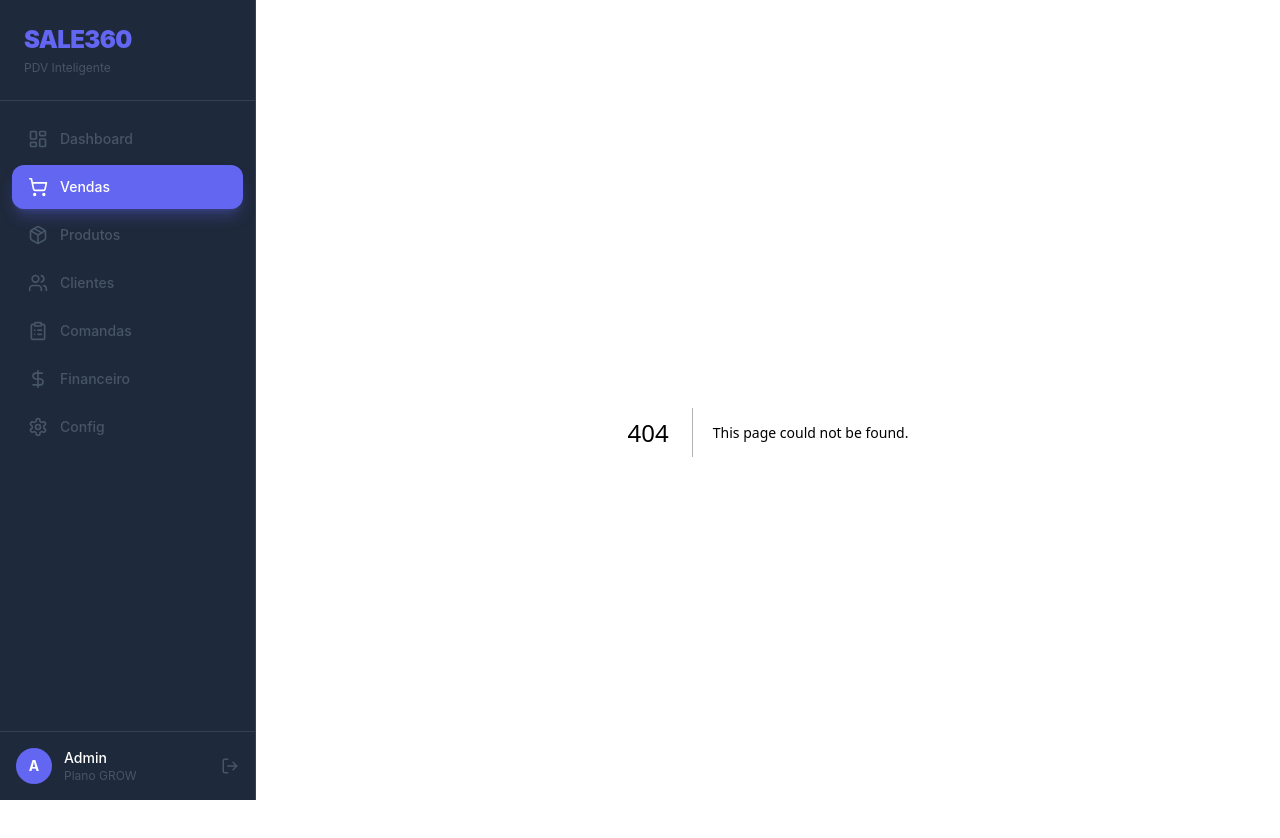
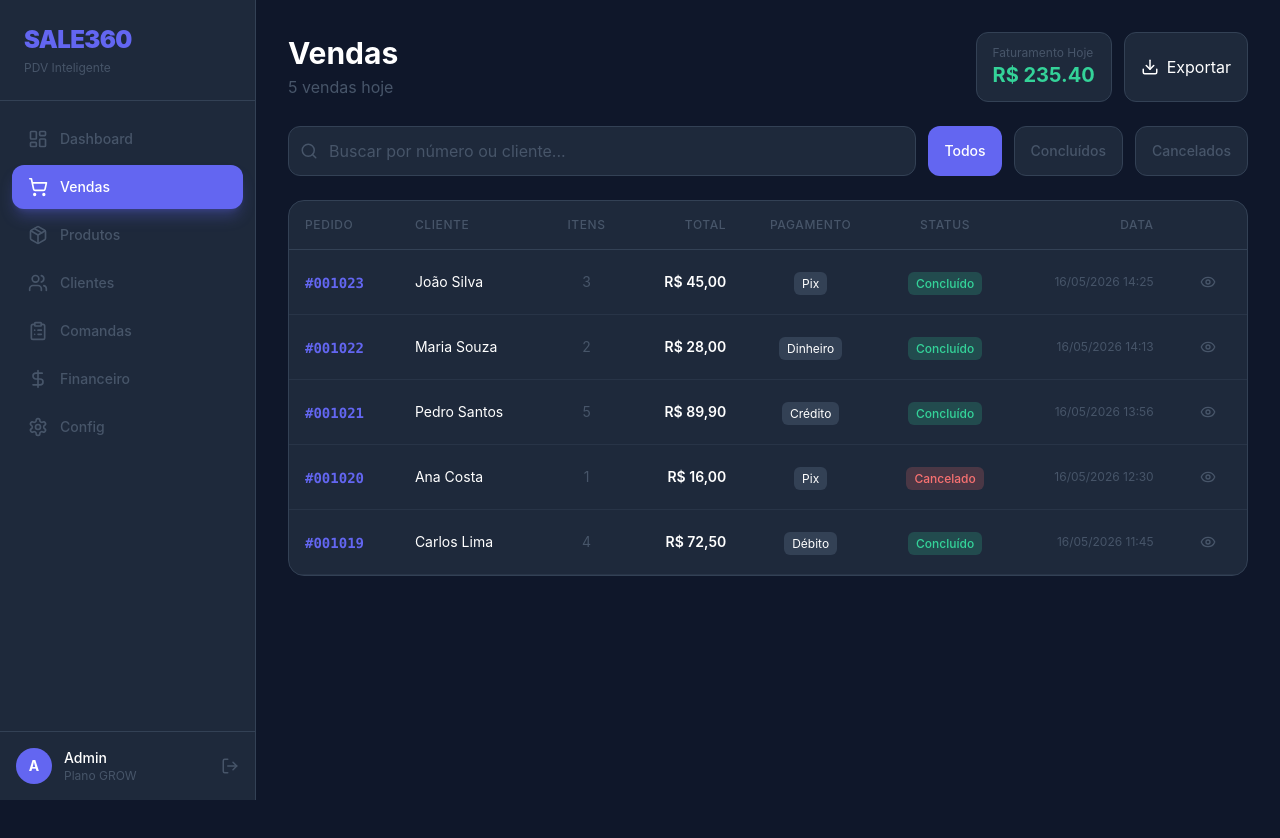
Before and after one commit to philipecordeiroprc-rgb/Sale360, a Next.js app in the folder apps/web/: page /orders in a window 1280 px wide. Before the commit this address had no page. Shown: the top 838 px of the page. After the commit the page ends 800 px from the top, so only its background shows below. Built offline with nearby package versions, Linux system fonts and the light colour scheme.

Commit message:
auto: update page.tsx

```diff
--- /dev/null
+++ b/apps/web/src/app/orders/page.tsx
@@ -0,0 +1,128 @@
+'use client';
+
+import { useState } from 'react';
+import { Search, Filter, Download, Eye } from 'lucide-react';
+
+const orders = [
+  { id: '#001023', customer: 'João Silva', items: 3, total: 'R$ 45,00', method: 'Pix', status: 'completed', date: '16/05/2026 14:25' },
+  { id: '#001022', customer: 'Maria Souza', items: 2, total: 'R$ 28,00', method: 'Dinheiro', status: 'completed', date: '16/05/2026 14:13' },
+  { id: '#001021', customer: 'Pedro Santos', items: 5, total: 'R$ 89,90', method: 'Crédito', status: 'completed', date: '16/05/2026 13:56' },
+  { id: '#001020', customer: 'Ana Costa', items: 1, total: 'R$ 16,00', method: 'Pix', status: 'cancelled', date: '16/05/2026 12:30' },
+  { id: '#001019', customer: 'Carlos Lima', items: 4, total: 'R$ 72,50', method: 'Débito', status: 'completed', date: '16/05/2026 11:45' },
+];
+
+export default function OrdersPage() {
+  const [search, setSearch] = useState('');
+  const [statusFilter, setStatusFilter] = useState('all');
+
+  const filtered = orders.filter((o) => {
+    if (search && !o.id.includes(search) && !o.customer.toLowerCase().includes(search.toLowerCase())) return false;
+    if (statusFilter !== 'all' && o.status !== statusFilter) return false;
+    return true;
+  });
+
+  const totalRevenue = filtered
+    .filter((o) => o.status === 'completed')
+    .reduce((sum, o) => sum + parseFloat(o.total.replace('R$ ', '').replace(',', '.')), 0);
+
+  return (
+    <div className="space-y-6 animate-slide-up">
+      {/* Header */}
+      <div className="flex items-center justify-between">
+        <div>
+          <h2 className="text-3xl font-bold text-white">Vendas</h2>
+          <p className="text-dark-600 mt-1">{orders.length} vendas hoje</p>
+        </div>
+        <div className="flex gap-3">
+          <div className="bg-dark-800 border border-dark-700 rounded-xl px-4 py-3">
+            <p className="text-xs text-dark-600">Faturamento Hoje</p>
+            <p className="text-xl font-bold text-success">
+              R$ {totalRevenue.toFixed(2)}
+            </p>
+          </div>
+          <button className="flex items-center gap-2 bg-dark-800 border border-dark-700 text-white px-4 py-3 rounded-xl hover:bg-dark-700 transition-colors">
+            <Download size={18} />
+            Exportar
+          </button>
+        </div>
+      </div>
+
+      {/* Filters */}
+      <div className="flex gap-3">
+        <div className="flex-1 relative">
+          <Search size={18} className="absolute left-3 top-1/2 -translate-y-1/2 text-dark-600" />
+          <input
+            type="text"
+            placeholder="Buscar por número ou cliente..."
+            value={search}
+            onChange={(e) => setSearch(e.target.value)}
+            className="w-full bg-dark-800 border border-dark-700 rounded-xl pl-10 pr-4 py-3 text-white placeholder-dark-600 focus:outline-none focus:border-accent transition-colors"
+          />
+        </div>
+        {['all', 'completed', 'cancelled'].map((s) => (
+          <button
+            key={s}
+            onClick={() => setStatusFilter(s)}
+            className={`px-4 py-3 rounded-xl text-sm font-medium transition-all ${
+              statusFilter === s
+                ? 'bg-accent text-white'
+                : 'bg-dark-800 border border-dark-700 text-dark-600 hover:text-white'
+            }`}
+          >
+            {s === 'all' ? 'Todos' : s === 'completed' ? 'Concluídos' : 'Cancelados'}
+          </button>
+        ))}
+      </div>
+
+      {/* Orders Table */}
+      <div className="bg-dark-800 border border-dark-700 rounded-2xl overflow-hidden">
+        <div className="overflow-x-auto">
+          <table className="w-full">
+            <thead>
+              <tr className="border-b border-dark-700 text-dark-600 text-xs uppercase tracking-wider">
+                <th className="text-left p-4 font-medium">Pedido</th>
+                <th className="text-left p-4 font-medium">Cliente</th>
+                <th className="text-center p-4 font-medium">Itens</th>
+                <th className="text-right p-4 font-medium">Total</th>
+                <th className="text-center p-4 font-medium">Pagamento</th>
+                <th className="text-center p-4 font-medium">Status</th>
+                <th className="text-right p-4 font-medium">Data</th>
+                <th className="text-center p-4 font-medium"></th>
+              </tr>
+            </thead>
+            <tbody>
+              {filtered.map((order) => (
+                <tr key={order.id} className="border-b border-dark-700/50 hover:bg-dark-700/50 transition-colors">
+                  <td className="p-4">
+                    <span className="text-accent font-mono text-sm font-semibold">{order.id}</span>
+                  </td>
+                  <td className="p-4 text-white text-sm">{order.customer}</td>
+                  <td className="p-4 text-center text-dark-600 text-sm">{order.items}</td>
+                  <td className="p-4 text-right text-white font-semibold text-sm">{order.total}</td>
+                  <td className="p-4 text-center">
+                    <span className="px-2 py-1 bg-dark-700 rounded-md text-xs text-white">{order.method}</span>
+                  </td>
+                  <td className="p-4 text-center">
+                    <span className={`px-2 py-1 rounded-md text-xs font-medium ${
+                      order.status === 'completed'
+                        ? 'bg-success/20 text-success'
+                        : 'bg-danger/20 text-danger'
+                    }`}>
+                      {order.status === 'completed' ? 'Concluído' : 'Cancelado'}
+                    </span>
+                  </td>
+                  <td className="p-4 text-right text-dark-600 text-xs">{order.date}</td>
+                  <td className="p-4 text-center">
+                    <button className="p-2 hover:bg-dark-600 rounded-lg transition-colors">
+                      <Eye size={16} className="text-dark-600 hover:text-white" />
+                    </button>
+                  </td>
+                </tr>
+              ))}
+            </tbody>
+          </table>
+        </div>
+      </div>
+    </div>
+  );
+}
```
